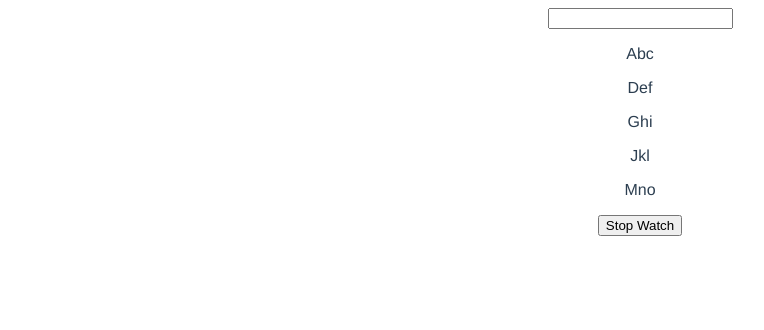
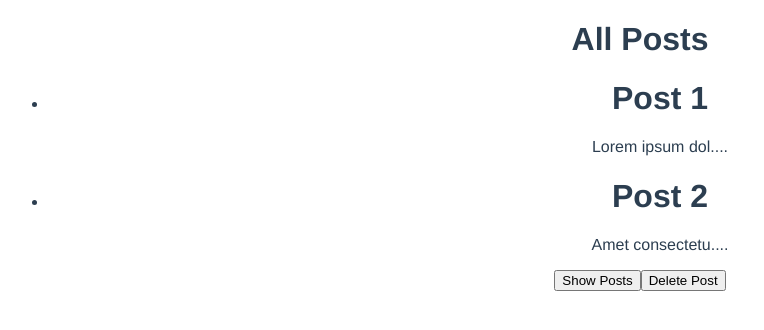
Before and after one commit to nuralam376/Vue.js-practice, a Vue app in the folder vue-blog/: page / in a window 1280 px wide. Shown: the top 330 px of the page, without its empty margins (0-764 px from the left). Built offline with nearby package versions, Linux system fonts and the light colour scheme.

Commit message:
practiced vue.js compostion lifecycle hooks

```diff
--- /dev/null
+++ b/vue-blog/src/components/PostLists.vue
@@ -0,0 +1,34 @@
+<template>
+  <h1>All Posts</h1>
+  <ul v-if="showPosts">
+    <li v-for="post in posts" :key="post.id">
+      <SinglePost :post="post" />
+    </li>
+  </ul>
+  <button @click="showPosts = !showPosts">Show Posts</button>
+  <button @click="posts.pop">Delete Post</button>
+</template>
+
+<script>
+import SinglePost from "../components/SinglePost";
+import { onMounted, onUpdated, onUnmounted, ref } from "vue";
+
+export default {
+  props: ["posts"],
+  components: {
+    SinglePost,
+  },
+
+  setup() {
+    onMounted(() => console.log("Component mounted"));
+    onUpdated(() => console.log("Component updated"));
+    onUnmounted(() => console.log("Component unmounted"));
+
+    const showPosts = ref(true);
+
+    return { showPosts };
+  },
+};
+</script>
+
+<style></style>
--- /dev/null
+++ b/vue-blog/src/components/SinglePost.vue
@@ -0,0 +1,21 @@
+<template>
+  <h1>{{ post.title }}</h1>
+  <p>{{ snippet }}</p>
+</template>
+
+<script>
+import { computed } from "vue";
+export default {
+  props: ["post"],
+
+  setup(props) {
+    const snippet = computed(() => {
+      return props.post.body.substring(0, 15) + "....";
+    });
+
+    return { snippet };
+  },
+};
+</script>
+
+<style></style>
--- a/vue-blog/src/views/Home.vue
+++ b/vue-blog/src/views/Home.vue
@@ -1,46 +1,27 @@
 <template>
   <div class="home">
-    <input type="text" v-model="search" />
-    <p>{{ search.value }}</p>
-    <p v-for="name in matchingNames" :key="name">{{ name }}</p>
-    <button @click="handleEffect">Stop Watch</button>
+    <PostLists :posts="posts" />
   </div>
 </template>
 
 <script>
-import { computed, ref, watch, watchEffect } from "vue";
+import { ref } from "vue";
+import PostLists from "../components/PostLists";
 export default {
   name: "Home",
-  components: {},
+  components: { PostLists },
 
   setup() {
-    const search = ref("");
-    const names = ref(["Abc", "Def", "Ghi", "Jkl", "Mno"]);
-    const matchingNames = computed(() => {
-      return names.value.filter((name) => name.includes(search.value));
-    });
+    const posts = ref([
+      { id: 1, title: "Post 1", body: "Lorem ipsum dolor sit amet" },
+      {
+        id: 2,
+        title: "Post 2",
+        body: "Amet consectetur lorem ipsum dolor sit amet",
+      },
+    ]);
 
-    const stopWatch = watch(search, () => {
-      console.log("Watch function ran");
-    });
-
-    const stopWatchEffect = watchEffect(() => {
-      console.log("Watch Effect function ran", search.value);
-    });
-
-    const handleEffect = () => {
-      stopWatch();
-      stopWatchEffect();
-    };
-
-    return {
-      names,
-      search,
-      matchingNames,
-      stopWatch,
-      stopWatchEffect,
-      handleEffect,
-    };
+    return { posts };
   },
 };
 </script>
```
